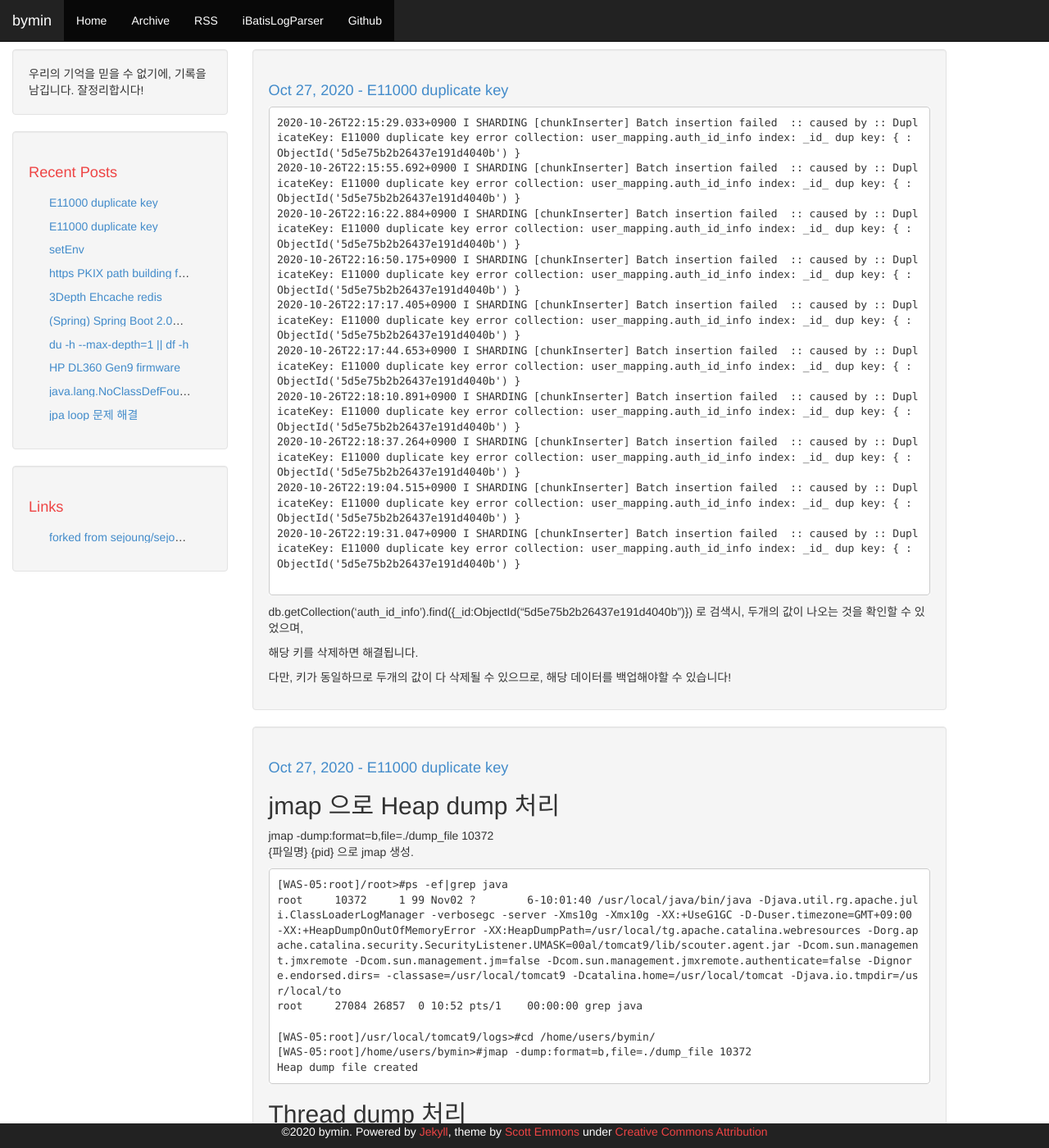
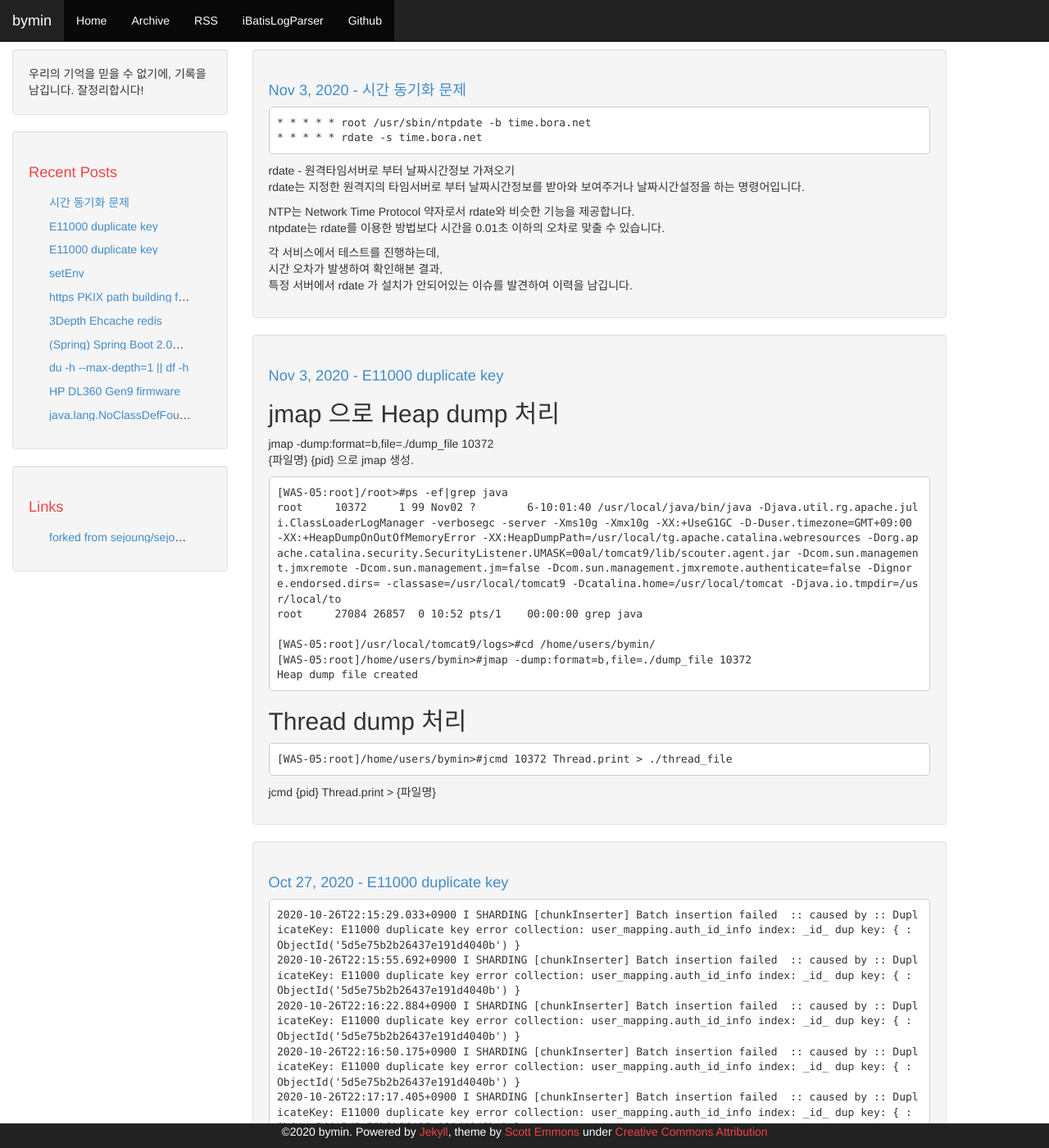
Before and after one commit to youngclown/youngclown.github.io, a Jekyll site: the page built from index.html, in a window 1280 px wide and 1400 px high. Shown: the whole window at 82% size. Built offline with Jekyll 4.4.1, drawn with Linux system fonts in a browser that asks for light colours; the list of posts is cut into pages by our own code; some of the changed text lies outside the part shown.

Commit message:
시간 이력 관리, 날짜 관련 변경..

````diff
--- a/_posts/2020-10-27-heapdump.md
+++ b/_posts/2020-10-27-heapdump.md
@@ -1,7 +1,7 @@
 ---
 layout: post
 title: "E11000 duplicate key"
-date: 2020-10-27 09:25:00 +0900
+date: 2020-11-03 09:25:00 +0900
 comments: true
 ---
 
--- /dev/null
+++ b/_posts/2020-11-03-duplicate0.md
@@ -0,0 +1,22 @@
+---
+layout: post
+title: "시간 동기화 문제"
+date: 2020-11-03 16:25:00 +0900
+comments: true
+---
+
+
+```
+* * * * * root /usr/sbin/ntpdate -b time.bora.net
+* * * * * rdate -s time.bora.net
+```
+
+rdate - 원격타임서버로 부터 날짜시간정보 가져오기
+rdate는 지정한 원격지의 타임서버로 부터 날짜시간정보를 받아와 보여주거나 날짜시간설정을 하는 명령어입니다.
+
+NTP는 Network Time Protocol 약자로서 rdate와 비슷한 기능을 제공합니다.
+ntpdate는 rdate를 이용한 방법보다 시간을 0.01초 이하의 오차로 맞출 수 있습니다.
+
+각 서비스에서 테스트를 진행하는데,
+시간 오차가 발생하여 확인해본 결과,
+특정 서버에서 rdate 가 설치가 안되어있는 이슈를 발견하여 이력을 남깁니다.
````
